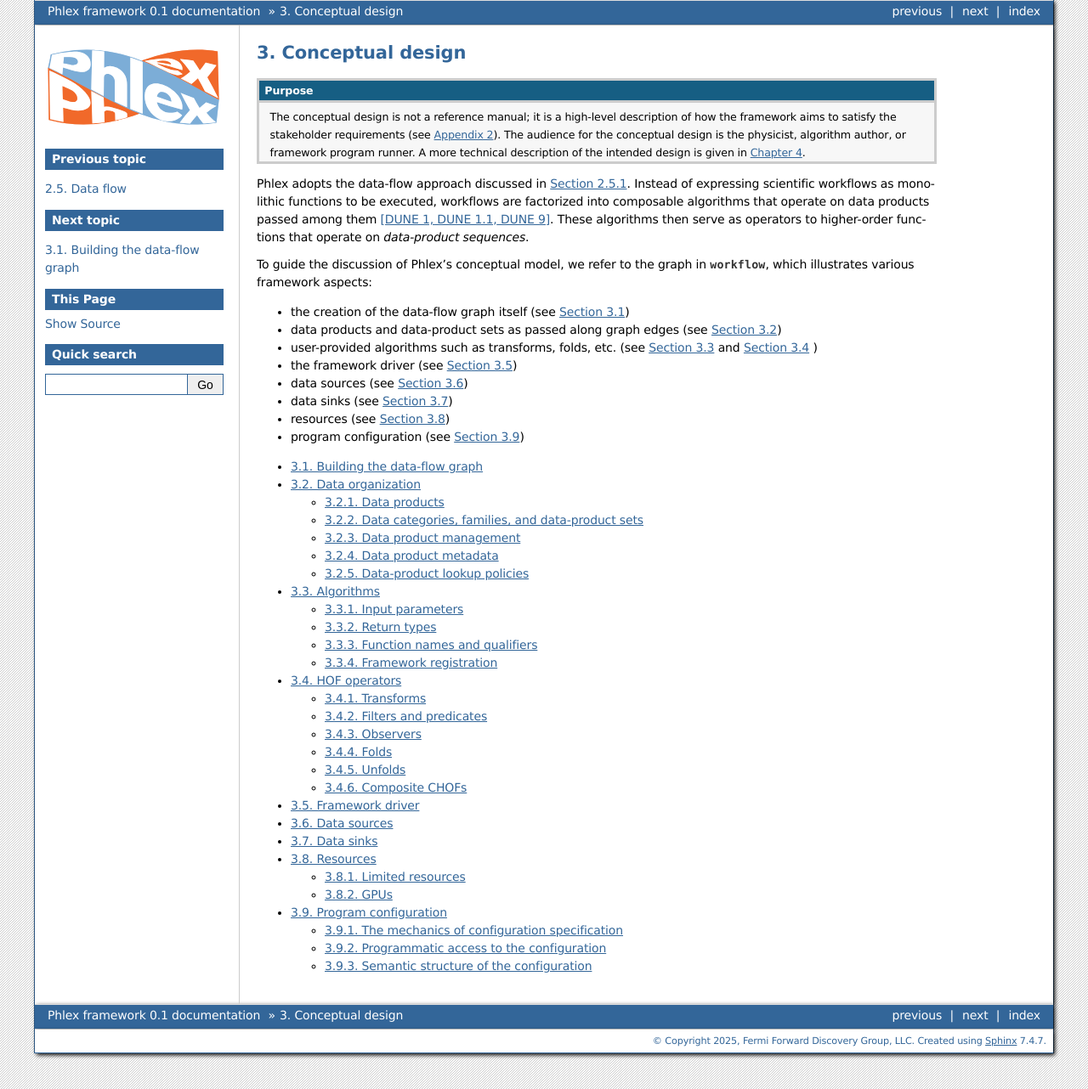
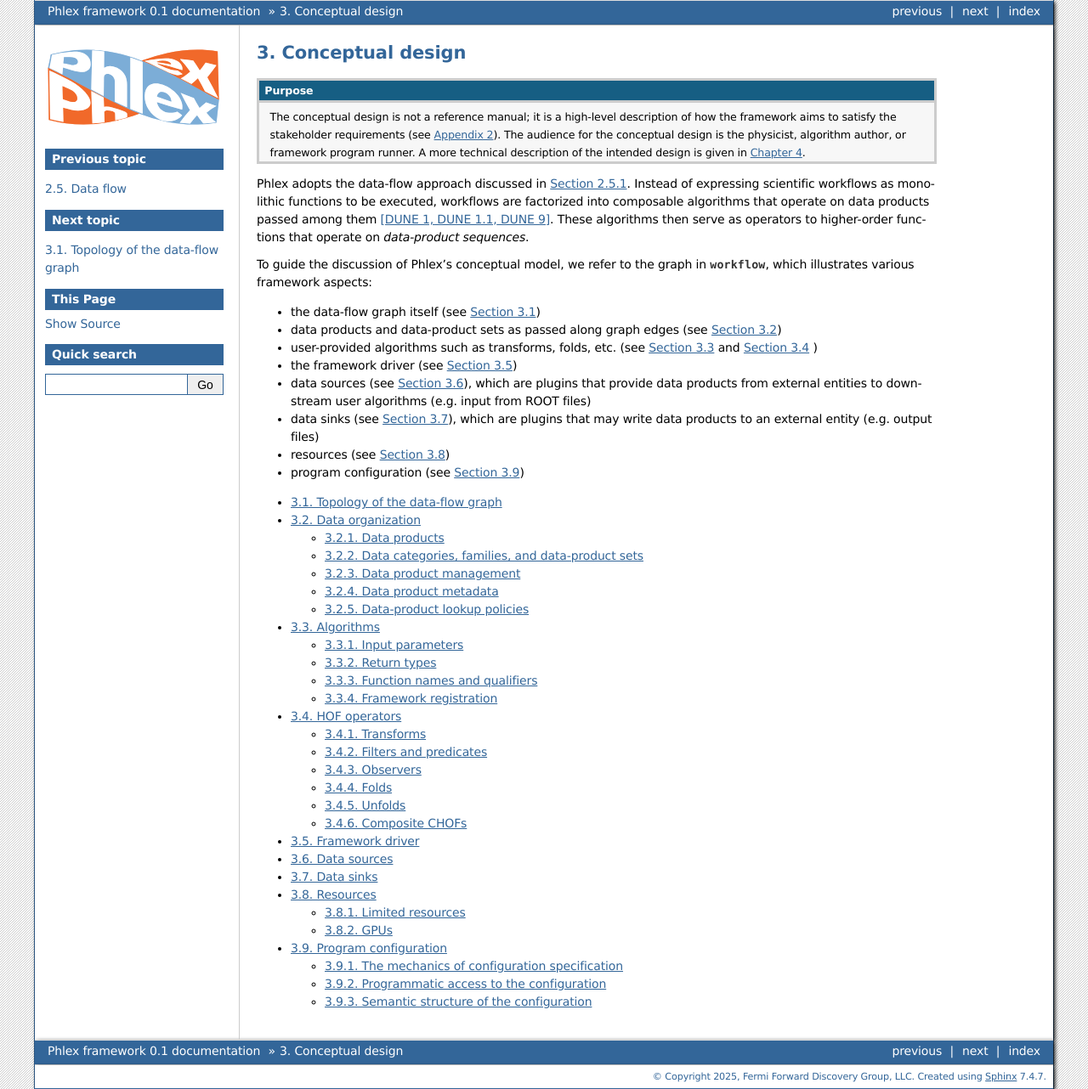
Before and after one commit to Framework-R-D/phlex-design, a Sphinx documentation site: the page built from doc/conceptual_design.rst, in a window 1280 px wide. Shown: the whole page at 85% size. Built offline with Sphinx 7.4.7, drawn with Linux system fonts in a browser that asks for light colours; formulas are drawn with MathJax 3.

Commit message:
Incremental adjustments

```diff
--- a/doc/conceptual_design.rst
+++ b/doc/conceptual_design.rst
@@ -14,12 +14,12 @@ These algorithms then serve as operators to higher-order functions that operate
 
 To guide the discussion of Phlex's conceptual model, we refer to the graph in  :numref:`workflow`, which illustrates various framework aspects:
 
-- the creation of the data-flow graph itself (see :numref:`scheduling:Building the data-flow graph`)
+- the data-flow graph itself (see :numref:`scheduling:Topology of the data-flow graph`)
 - data products and data-product sets as passed along graph edges (see :numref:`data_organization:Data organization`)
 - user-provided algorithms such as transforms, folds, etc. (see :numref:`algorithms:Algorithms` and :numref:`algorithms:HOF operators` )
 - the framework driver (see :numref:`sources_sinks:Framework driver`)
-- data sources (see :numref:`sources_sinks:Data sources`)
-- data sinks (see :numref:`sources_sinks:Data sinks`)
+- data sources (see :numref:`sources_sinks:Data sources`), which are plugins that provide data products from external entities to downstream user algorithms (e.g. input from ROOT files)
+- data sinks (see :numref:`sources_sinks:Data sinks`), which are plugins that may write data products to an external entity (e.g. output files)
 - resources (see :numref:`resources:Resources`)
 - program configuration (see :numref:`user_configuration:Program configuration`)
 
--- a/doc/conf.py
+++ b/doc/conf.py
@@ -13,7 +13,7 @@ sys.path.insert(0, os.path.abspath('.') + '/_extensions')
 
 project = 'Phlex framework'
 copyright = '2025, Fermi Forward Discovery Group, LLC'
-author = 'Phlex developers'
+author = 'PRELIMINARY'
 
 version = "0"
 release = "0.1"
```
Also changed, not shown: doc/scheduling.rst (+16 -2 lines), doc/subsystems/task_management.rst (+30 -0 lines).
